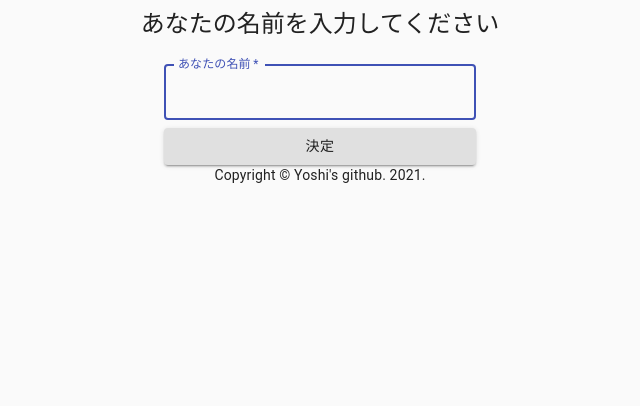
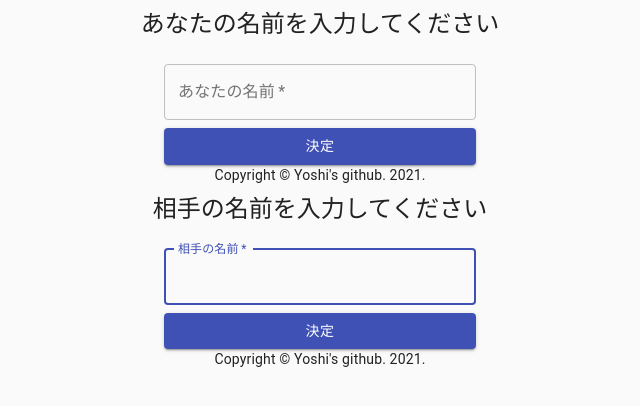
Before and after one commit to Yoshihiro4218/webrtc-practice, a React (Create React App) app in the folder react-starter-kit-in-javascript-with-node-v14.15.1-1.2/: page / in a window 1280 px wide. Shown: the top 406 px of the page, without its empty margins (320-960 px from the left). Built offline with nearby package versions, Linux system fonts and the light colour scheme.

Commit message:
input form (local + remote)

```diff
--- a/react-starter-kit-in-javascript-with-node-v14.15.1-1.2/src/components/App.js
+++ b/react-starter-kit-in-javascript-with-node-v14.15.1-1.2/src/components/App.js
@@ -1,4 +1,4 @@
-import React from 'react';
+import React, {useState} from 'react';
 import InputFormLocal from "./InputFormLocal";
 import InputFormRemote from "./InputFormRemote";
 
@@ -15,10 +15,15 @@ const getMedia = async () => {
 // getMedia();
 
 const App = () => {
+  const [localPeerName, setLocalPeerName] = useState('');
+  const [remotePeerName, setRemotePeerName] = useState('');
+
   return (
     <>
-      <InputFormLocal />
-      <InputFormRemote />
+      <InputFormLocal localPeerName={localPeerName}
+                      setLocalPeerName={setLocalPeerName} />
+      <InputFormRemote remotePeerName={remotePeerName}
+                       setRemotePeerName={setRemotePeerName} />
     </>
   );
 }
--- a/react-starter-kit-in-javascript-with-node-v14.15.1-1.2/src/components/InputFormLocal.js
+++ b/react-starter-kit-in-javascript-with-node-v14.15.1-1.2/src/components/InputFormLocal.js
@@ -66,6 +66,7 @@ export default function InputFormLocal() {
               type="submit"
               fullWidth
               variant="contained"
+              color={"primary"}
               sx={{mt: 3, mb: 2}}
             >
               決定
--- a/react-starter-kit-in-javascript-with-node-v14.15.1-1.2/src/components/InputFormRemote.js
+++ b/react-starter-kit-in-javascript-with-node-v14.15.1-1.2/src/components/InputFormRemote.js
@@ -1,14 +1,9 @@
 import * as React from 'react';
-import Avatar from '@material-ui/core/Avatar';
 import Button from '@material-ui/core/Button';
 import CssBaseline from '@material-ui/core/CssBaseline';
 import TextField from '@material-ui/core/TextField';
-import FormControlLabel from '@material-ui/core/FormControlLabel';
-import Checkbox from '@material-ui/core/Checkbox';
 import Link from '@material-ui/core/Link';
-import Grid from '@material-ui/core/Grid';
 import Box from '@material-ui/core/Box';
-import LockOutlinedIcon from '@material-ui/icons/LockOutlined';
 import Typography from '@material-ui/core/Typography';
 import Container from '@material-ui/core/Container';
 import {ThemeProvider} from '@material-ui/core/styles';
@@ -18,8 +13,8 @@ function Copyright(props) {
   return (
     <Typography variant="body2" color="text.secondary" align="center" {...props}>
       {'Copyright © '}
-      <Link color="inherit" href="https://mui.com/">
-        Your Website
+      <Link color="inherit" href="https://github.com/Yoshihiro4218">
+        Yoshi's github.
       </Link>{' '}
       {new Date().getFullYear()}
       {'.'}
@@ -30,7 +25,7 @@ function Copyright(props) {
 const theme = createMuiTheme();
 
 export default function InputFormLocal() {
-  if (true) return <></>;
+  const label = '相手の名前';
 
   const handleSubmit = (event) => {
     event.preventDefault();
@@ -54,57 +49,28 @@ export default function InputFormLocal() {
             alignItems: 'center',
           }}
         >
-          <Avatar sx={{m: 1, bgcolor: 'secondary.main'}}>
-            <LockOutlinedIcon/>
-          </Avatar>
           <Typography component="h1" variant="h5">
-            Sign in
+            {label}を入力してください
           </Typography>
           <Box component="form" onSubmit={handleSubmit} noValidate sx={{mt: 1}}>
             <TextField
+              variant={"outlined"}
               margin="normal"
               required
               fullWidth
-              id="email"
-              label="Email Address"
-              name="email"
-              autoComplete="email"
+              label={label}
+              name="name"
               autoFocus
-            />
-            <TextField
-              margin="normal"
-              required
-              fullWidth
-              name="password"
-              label="Password"
-              type="password"
-              id="password"
-              autoComplete="current-password"
-            />
-            <FormControlLabel
-              control={<Checkbox value="remember" color="primary"/>}
-              label="Remember me"
             />
             <Button
               type="submit"
               fullWidth
               variant="contained"
+              color={"primary"}
               sx={{mt: 3, mb: 2}}
             >
-              Sign In
+              決定
             </Button>
-            <Grid container>
-              <Grid item xs>
-                <Link href="#" variant="body2">
-                  Forgot password?
-                </Link>
-              </Grid>
-              <Grid item>
-                <Link href="#" variant="body2">
-                  {"Don't have an account? Sign Up"}
-                </Link>
-              </Grid>
-            </Grid>
           </Box>
         </Box>
         <Copyright sx={{mt: 8, mb: 4}}/>
```
